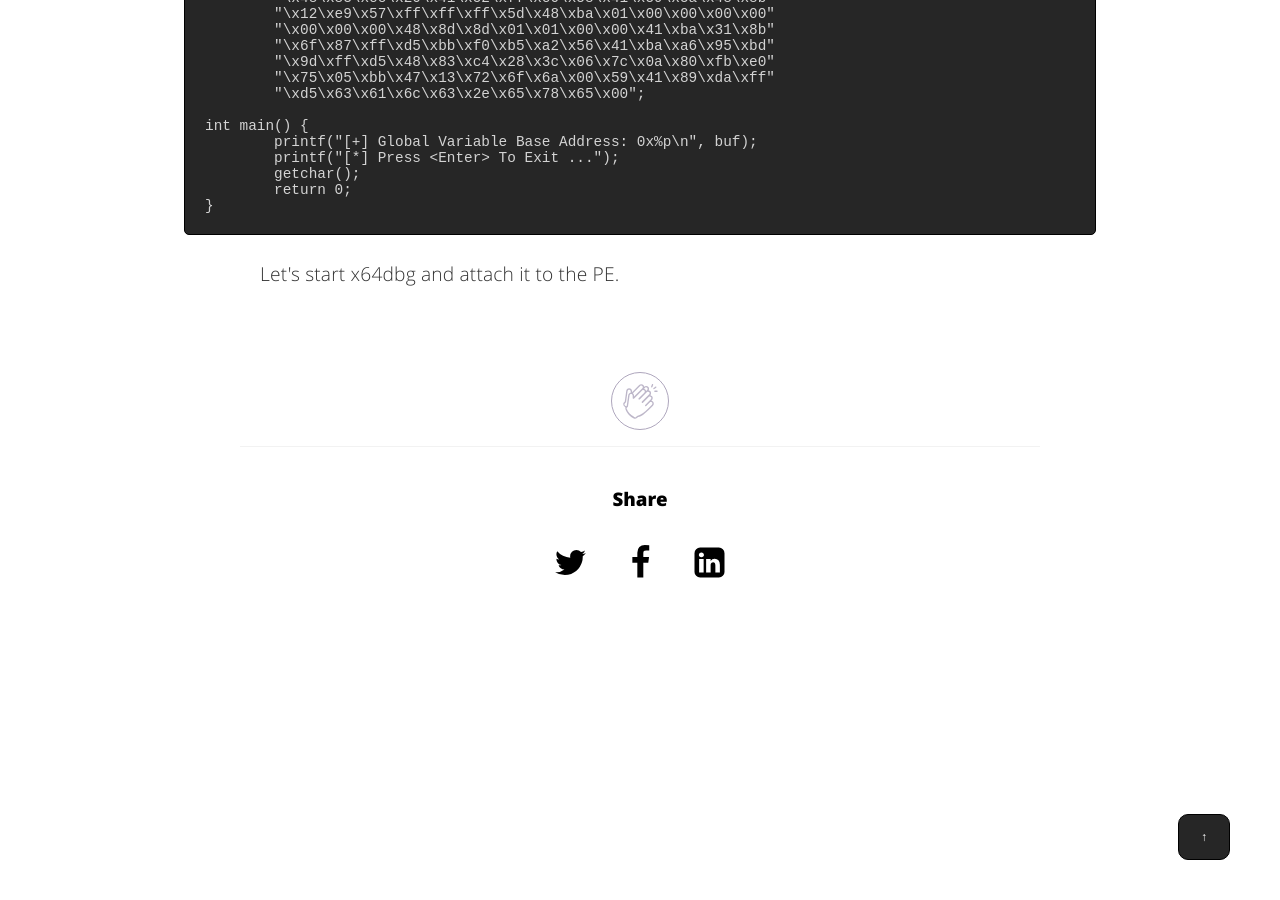
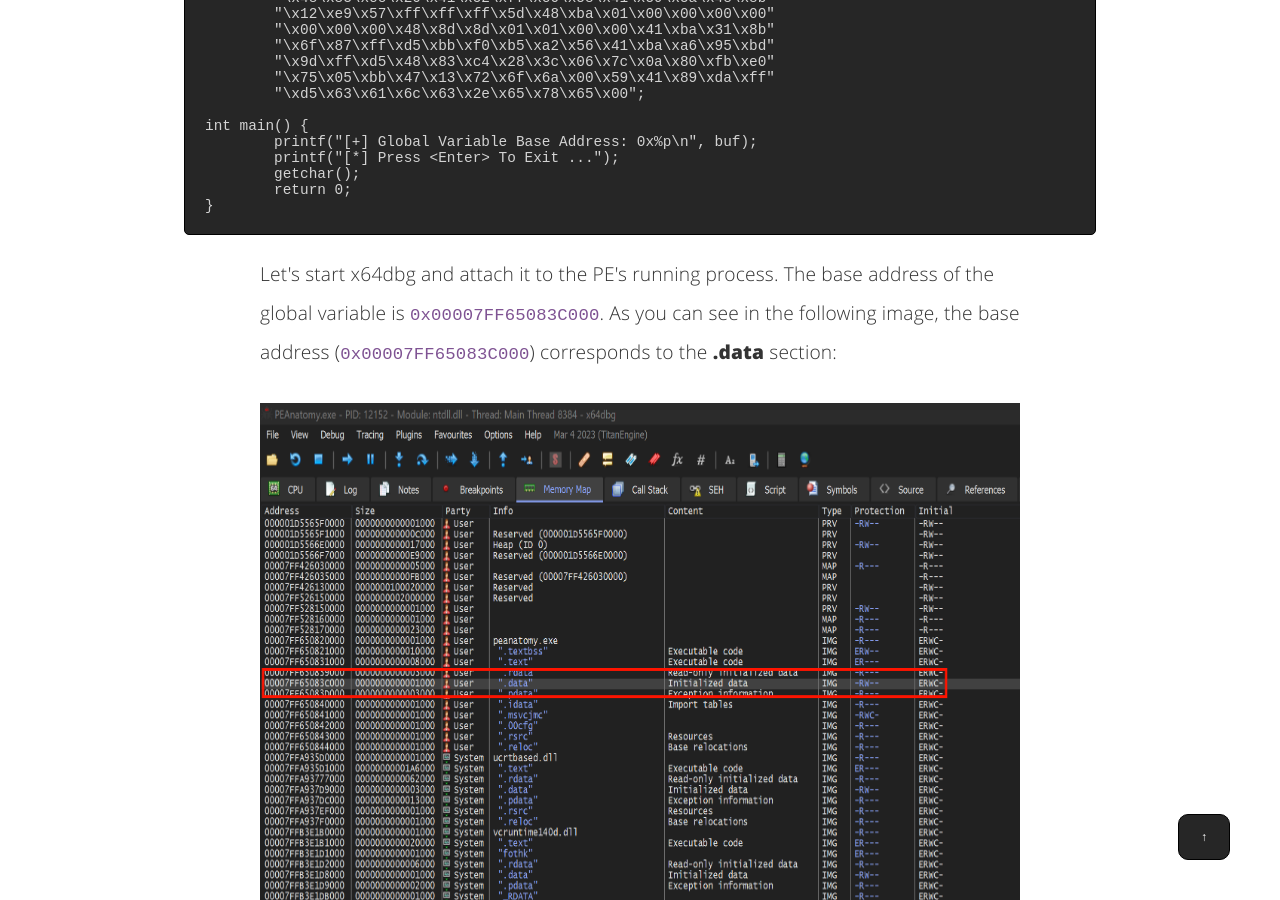
Before and after one commit to nickvourd/nickvourd.github.io, a Jekyll site: the page built from _posts/2024-04-21-the-anatomy-of-pe.md, in a window 1280 px wide and 900 px high, scrolled down 7132 px. Built offline with Jekyll 4.4.1, drawn with Linux system fonts in a browser that asks for light colours.

Commit message:
The Anatomy of PE

````diff
--- a/_posts/2024-04-21-the-anatomy-of-pe.md
+++ b/_posts/2024-04-21-the-anatomy-of-pe.md
@@ -239,7 +239,9 @@ int main() {
 }
 ```
 
-<p>Let's start x64dbg and attach it to the PE.</p>
+<p>Let's start x64dbg and attach it to the PE's running process. The base address of the global variable is <code> 0x00007FF65083C000</code>. As you can see in the following image, the base address (<code>0x00007FF65083C000</code>) corresponds to the <b>.data</b> section:</p>
+
+<img src="/assets/img/post-img/21-04-2024/x64dbg-data-section.png" class="post-images" alt="x64dbg-data-section" height="500" weight="500">
 
 <br /><br />
 
````
Also changed, not shown: assets/img/post-img/21-04-2024/x64dbg-data-section.png (added).
